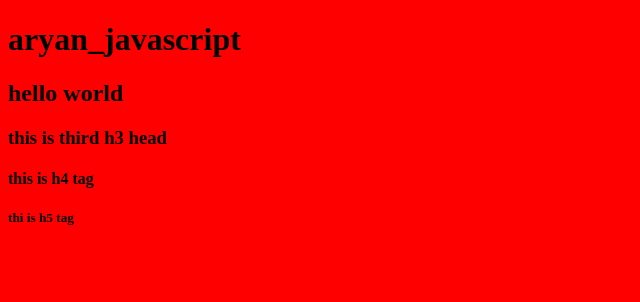
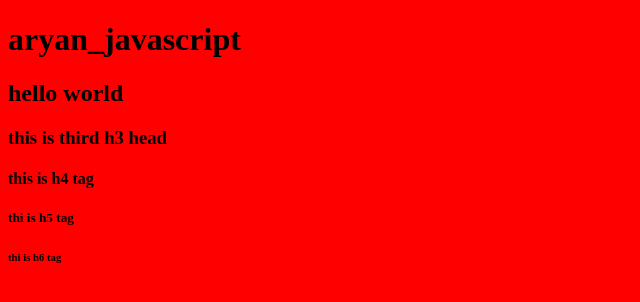
Before and after one commit to Aryan12346/Aryan_javascript, a plain HTML site: page index.html in a window 1280 px wide. Shown: the full height of the page, 0-640 px from the left. Drawn offline with Linux system fonts and the light colour scheme.

Commit message:
html changes

```diff
--- a/index.html
+++ b/index.html
@@ -13,5 +13,6 @@
     <h3>this is third h3 head</h3>
     <h4>this is h4 tag</h4>
     <h5>thi is h5 tag</h5>
+    <h6>thi is h6 tag</h6>
 </body>
 </html>
```
